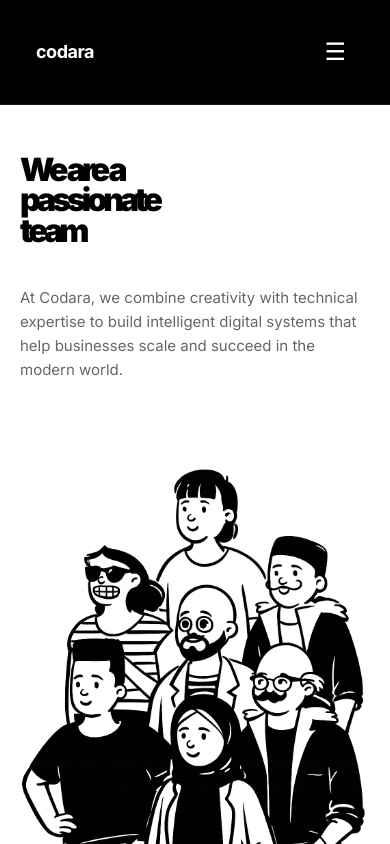
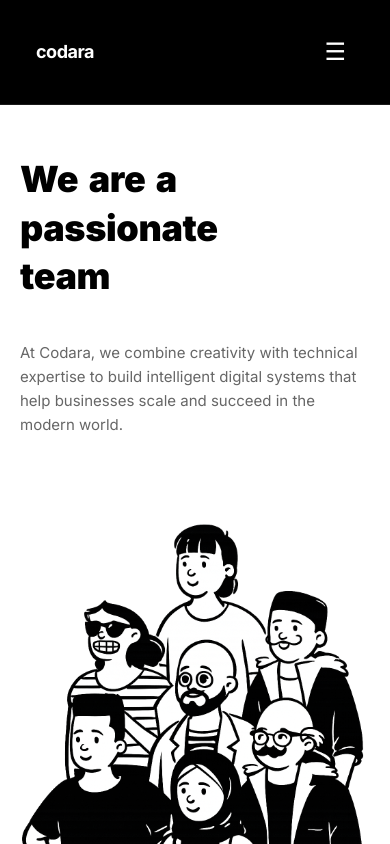
Before and after one commit to adxtya-codes/Codara, a Next.js app in the folder Desktop/codara/: page /about in a window 390 px wide. Shown: the top 844 px of the page. Built offline with nearby package versions, Linux system fonts and the light colour scheme.

Commit message:
Fix About page headline spacing - improve line-height and letter-spacing on mobile

```diff
--- a/Desktop/codara/app/globals.css
+++ b/Desktop/codara/app/globals.css
@@ -2609,3 +2609,20 @@ body {
         padding-top: 15px !important;
     }
 }
+
+/* Fix "We are a passionate team" text spacing on mobile */
+@media (max-width: 768px) {
+    .about-hero-headline {
+        line-height: 1.3 !important;
+        letter-spacing: -0.02em !important;
+        word-spacing: 0.1em !important;
+    }
+}
+
+@media (max-width: 480px) {
+    .about-hero-headline {
+        line-height: 1.35 !important;
+        letter-spacing: -0.01em !important;
+        font-size: 36px !important;
+    }
+}
```
